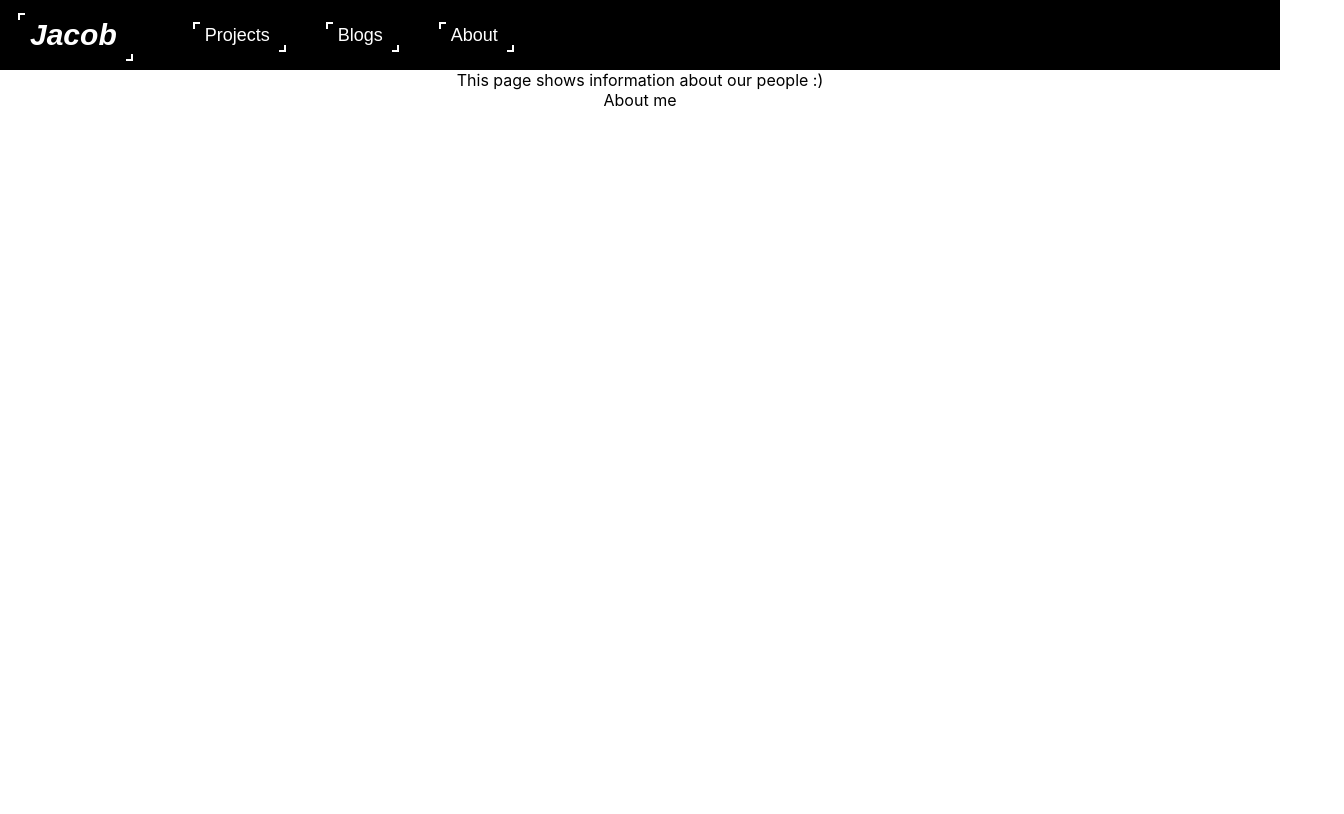
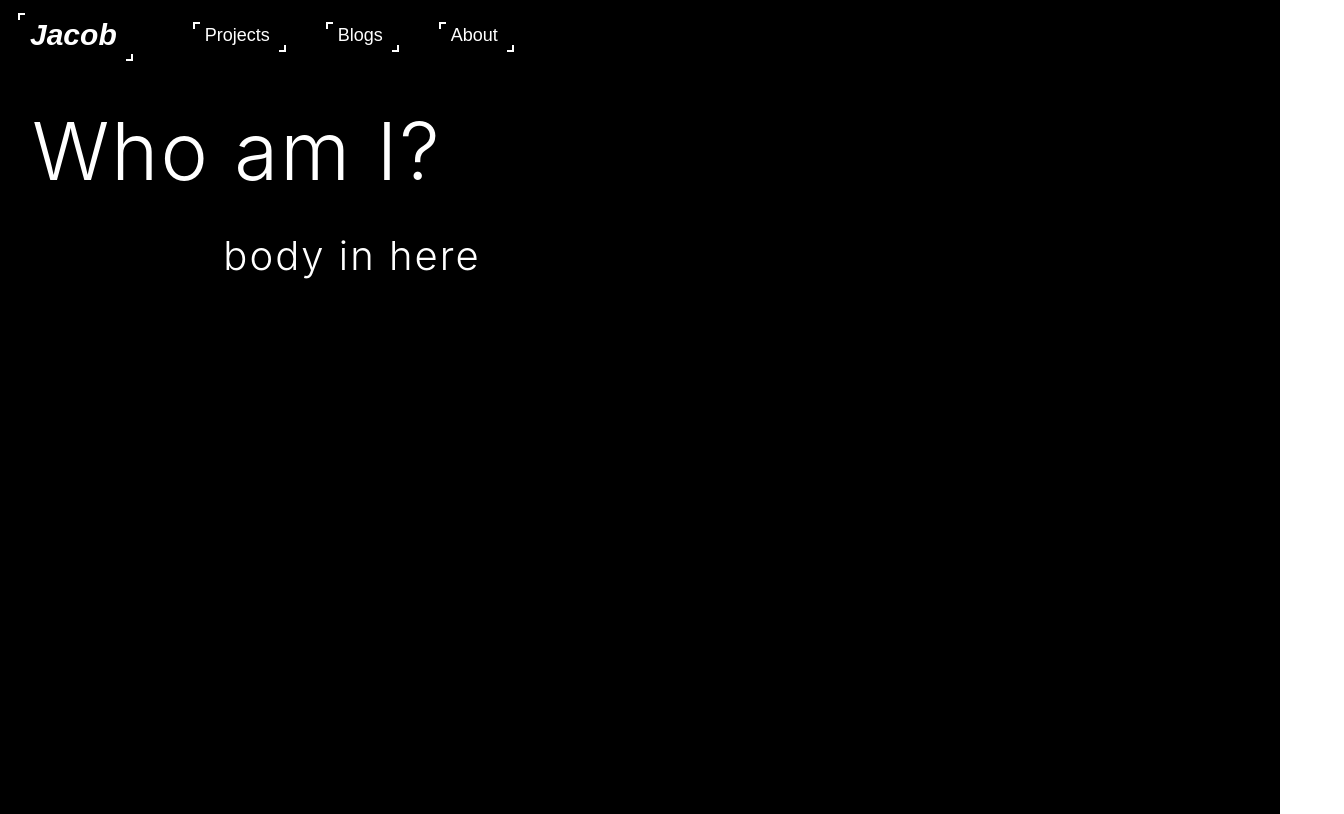
Before and after one commit to jacob-frazer/personal-site, a React (Create React App) app: page /about in a window 1280 px wide. Shown: the whole page, 1344 px wide, since content can reach past the window. Built offline with nearby package versions, Linux system fonts and the light colour scheme.

Commit message:
stop navbar from rerender on navigate

```diff
--- a/src/App.tsx
+++ b/src/App.tsx
@@ -1,7 +1,7 @@
 import React, { Component } from 'react';
 import { BrowserRouter as Router, Routes, Route, BrowserRouter } from 'react-router-dom';
 
-import './App.css';
+import './App.css'
 
 import HomePage from './Components/Home';
 import NavBar from './Components/NavBar';
@@ -25,9 +25,9 @@ export default class App extends Component {
     const { brand, links } = navigation;
 
     return (
-      <div className="App">
-        <NavBar brand={brand} links={links} />
+      <div className='App'>
         <BrowserRouter>
+          <NavBar brand={brand} links={links} />
           <Routes>
             <Route path="/" element={<HomePage />}/>
 
--- a/src/Components/About.tsx
+++ b/src/Components/About.tsx
@@ -1,11 +1,50 @@
 import React from 'react';
+
+import styled from 'styled-components';
+
+import colours from '../utils/colours';
+
+const Background = styled.div<{ backgroundCol: string, height: string, backgroundGradient?:string }>`
+    background-color: ${props => props.backgroundCol};
+    height: ${props => props.height};
+    z-index: 10;
+    position: relative;
+
+    ${props => props.backgroundGradient && `
+        background:linear-gradient(${props.backgroundCol}, ${props.backgroundGradient})
+    `}
+    `;
+
+const AboutHeader = styled.div`
+  font-size: 5rem;
+  color: ${colours.white};
+  width: 100%;
+  display: float;
+  float: left;
+  padding: 2rem;
+  font-weight: 300;
+  letter-spacing: 2px;
+  `;
+
+const AboutBody = styled.div`
+  font-size: 2.5rem;
+  color: ${colours.white};
+  width: 50%;
+  padding: 2rem;
+  font-weight: 300;
+  letter-spacing: 2px;
+  `;
 
 class AboutPage extends React.Component{
     render(){
       return(
         <>
-        <div>This page shows information about our people :)</div>
-        <div>About me </div>
+        <Background backgroundCol={colours.black} height="93vh">
+          <AboutHeader>Who am I?</AboutHeader>
+          <AboutBody>
+            body in here
+          </AboutBody>
+        </Background>
         </>
       )
     }
--- a/src/Components/NavBar.tsx
+++ b/src/Components/NavBar.tsx
@@ -1,5 +1,7 @@
 import styled from 'styled-components';
 import colours from '../utils/colours';
+
+import { Link } from 'react-router-dom';
 
 const Theme = {
     colors: {
@@ -16,7 +18,7 @@ const Theme = {
 
 
   const Navbar = styled.nav`
-    background: ${colours.navbar};
+    background-color: ${colours.black};
     font-family: ${Theme.fonts.heading};
     color: ${Theme.colors.light};
     display: flex;
@@ -29,7 +31,7 @@ const Theme = {
     a { cursor:pointer;
       padding: 7px 14px;
       position:relative;
-      background:black;
+      background:${colours.black};
       text-decoration: none;
       border-top-right-radius:10px;
       border-bottom-left-radius:10px;
@@ -106,7 +108,7 @@ const NavbarScroller = (props: {
     links: Array<{ name: string, to: string }>
     }) => {
     const { brand, links } = props;
-    const NavLinks: any = () => links.map((link: { name: string, to: string }) => <Li key={link.name}><a href={link.to}>{link.name}</a></Li>);
+    const NavLinks: any = () => links.map((link: { name: string, to: string }) => <Li key={link.name}><Link to={link.to}>{link.name}</Link></Li>);
     return (
         <Navbar>
           <Brand href={brand.to}>{brand.name}</Brand>
--- a/src/Components/ProjectCard.tsx
+++ b/src/Components/ProjectCard.tsx
@@ -40,7 +40,7 @@ const CardImage = styled.div<{backgroundImage:string}>`
     `;
 
 const Card = styled.div`
-    background-color: white;
+    background-color: ${colours.light};
     border-radius: 0.25rem;
     box-shadow: 0 20px 40px -14px rgba(0,0,0,0.25);
     display: flex;
@@ -76,7 +76,7 @@ const CardText = styled.p`
     `;
 
 const Button = styled.button`
-    background-color: white;
+    background-color: ${colours.light};
     border: 1px solid grey;
     //border-radius: 1rem;
     color: black;
--- a/src/Components/Projects.tsx
+++ b/src/Components/Projects.tsx
@@ -7,7 +7,7 @@ import colours from '../utils/colours';
 import ProjectCard from './ProjectCard';
 
 const TextBox = styled.div`
-    color: black;
+    color: ${colours.white};
     align: left;
     display: flex;
     padding: 30px;
@@ -17,7 +17,7 @@ const TextBox = styled.div`
     `;
 
 const Background = styled.div`
-    background-color: white;
+    background-color: ${colours.black};
     `;
 
 
```
